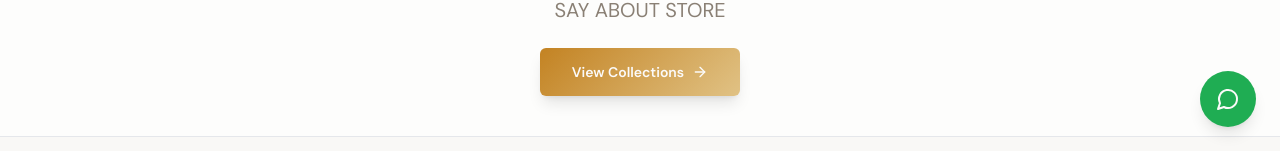
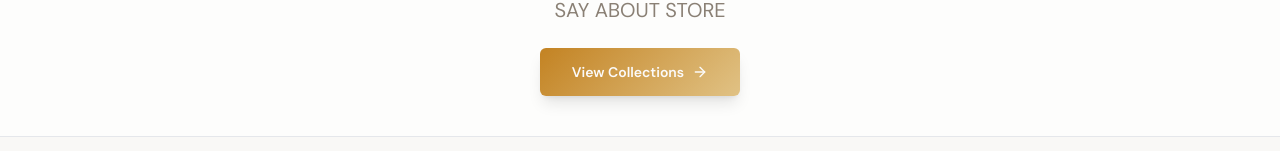
Before and after one commit to musicsries/Sunsilk, a React (Vite) app: page / in a window 1280 px wide. Shown: the part 649-800 px from the top of the page. Built offline with nearby package versions, Linux system fonts and the light colour scheme; no server answers.

Commit message:
Update Index.tsx

```diff
--- a/src/pages/Index.tsx
+++ b/src/pages/Index.tsx
@@ -3,7 +3,6 @@ import { ArrowRight } from 'lucide-react';
 import heroBanner from "../assets/hero-banner.jpg";
 import Navbar from "../components/Navbar";
 import Footer from "../components/Footer";
-import WhatsAppButton from "../components/WhatsAppButton";
 
 const Index = () => {
   return (
@@ -56,7 +55,6 @@ const Index = () => {
       </section>
 
       <Footer />
-      <WhatsAppButton />
     </>
   );
 };
```
